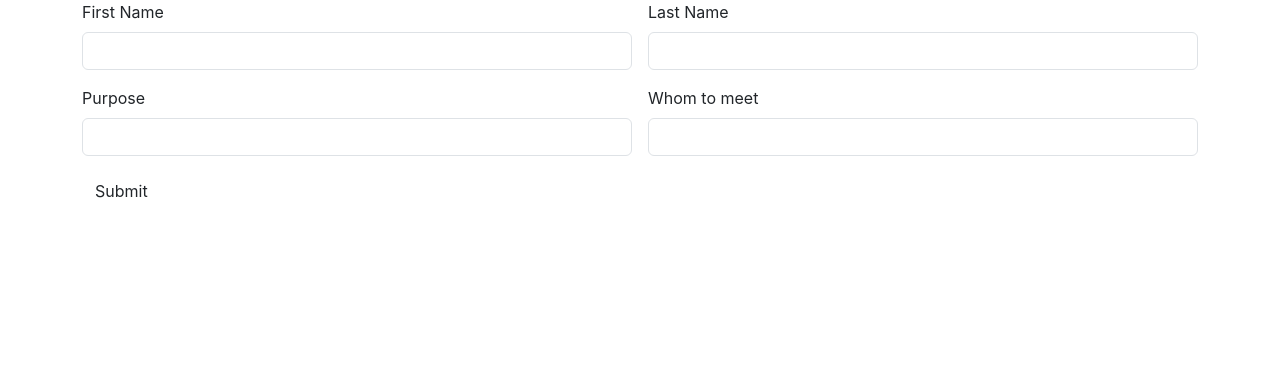
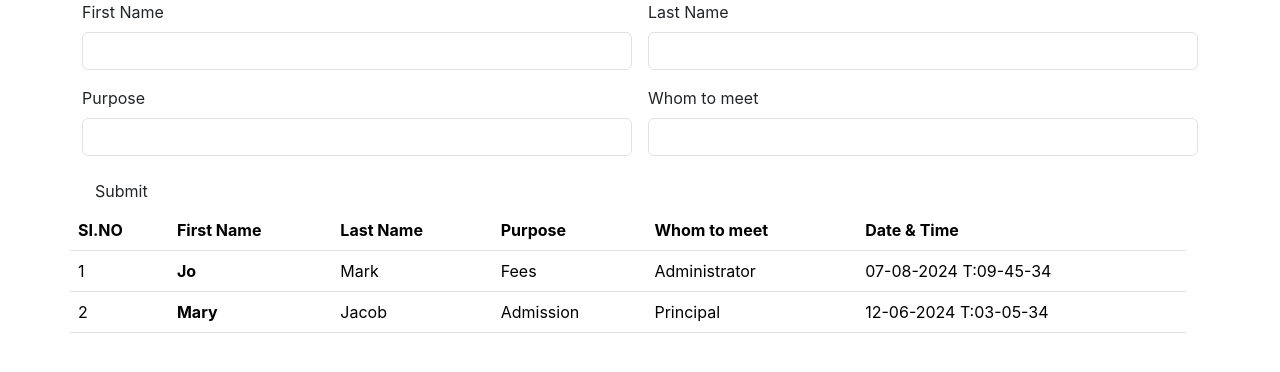
Before and after one commit to Liyo08/VisitorAppTest, a React (Create React App) app: page / in a window 1280 px wide. Shown: the top 372 px of the page. Built offline with nearby package versions, Linux system fonts and the light colour scheme.

Commit message:
ViewVisitor component created

```diff
--- a/src/App.js
+++ b/src/App.js
@@ -1,11 +1,13 @@
 import logo from './logo.svg';
 import './App.css';
 import AddVisitor from './components/AddVisitor';
+import ViewAllVisitor from './components/ViewAllVisitor';
 
 function App() {
   return (
     <div>
       <AddVisitor/>
+      <ViewAllVisitor/>
 
     </div>
   );
--- /dev/null
+++ b/src/components/ViewAllVisitor.jsx
@@ -0,0 +1,47 @@
+import React from 'react'
+
+const ViewAllVisitor = () => {
+  return (
+    <div>
+
+        <div className="container">
+            <div className="row col col-12 col-sm-12 col-md-12 col-lg-12 col-xl-12 col-xxl-12">
+            <table class="table">
+  <thead>
+    <tr>
+    <th scope="col">SI.NO</th>
+      <th scope="col">First Name</th>
+      <th scope="col">Last Name</th>
+      <th scope="col">Purpose</th>
+      <th scope="col">Whom to meet</th>
+      <th scope="col">Date & Time</th>
+    </tr>
+  </thead>
+  <tbody>
+    <tr>
+    <td>1</td>
+      <th scope="row">Jo</th>
+      <td>Mark</td>
+      <td>Fees</td>
+      <td>Administrator</td>
+      <td>07-08-2024 T:09-45-34</td>
+
+    </tr>
+    <tr>
+        <td>2</td>
+      <th scope="row">Mary</th>
+      <td>Jacob</td>
+      <td>Admission</td>
+      <td>Principal</td>
+      <td>12-06-2024 T:03-05-34</td>
+    </tr>
+
+  </tbody>
+</table>
+            </div>
+        </div>
+    </div>
+  )
+}
+
+export default ViewAllVisitor
```
